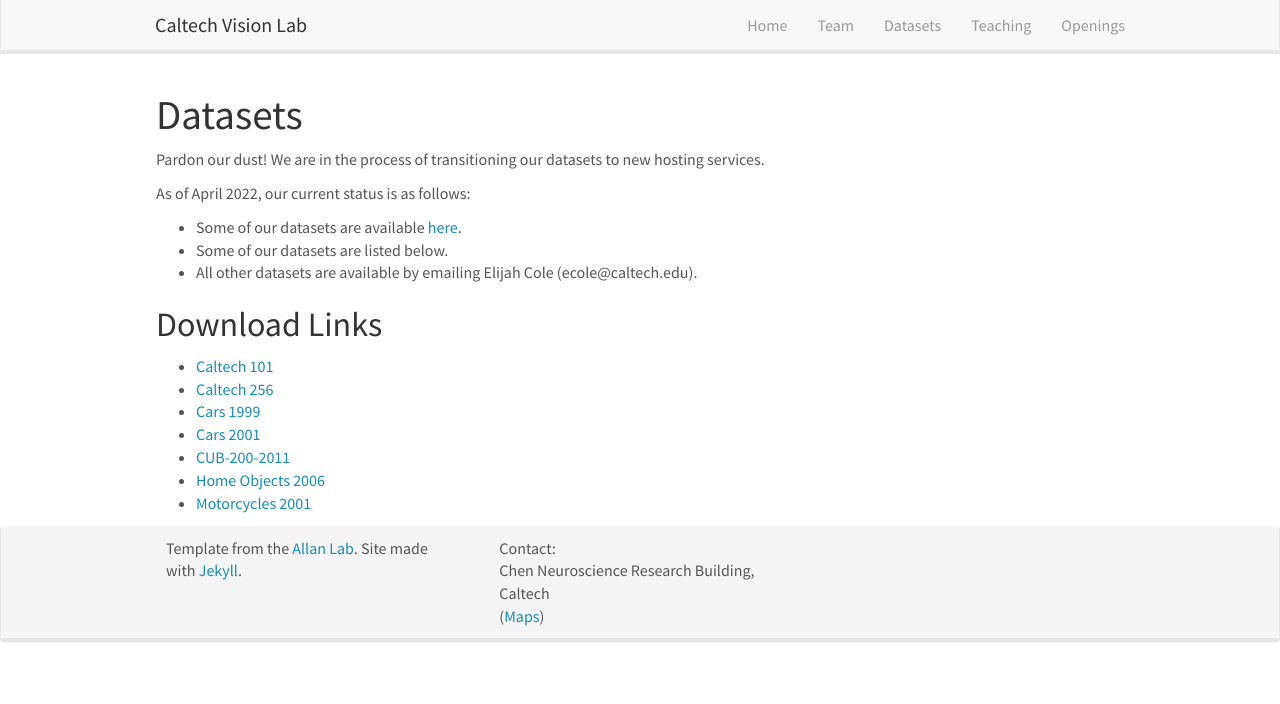
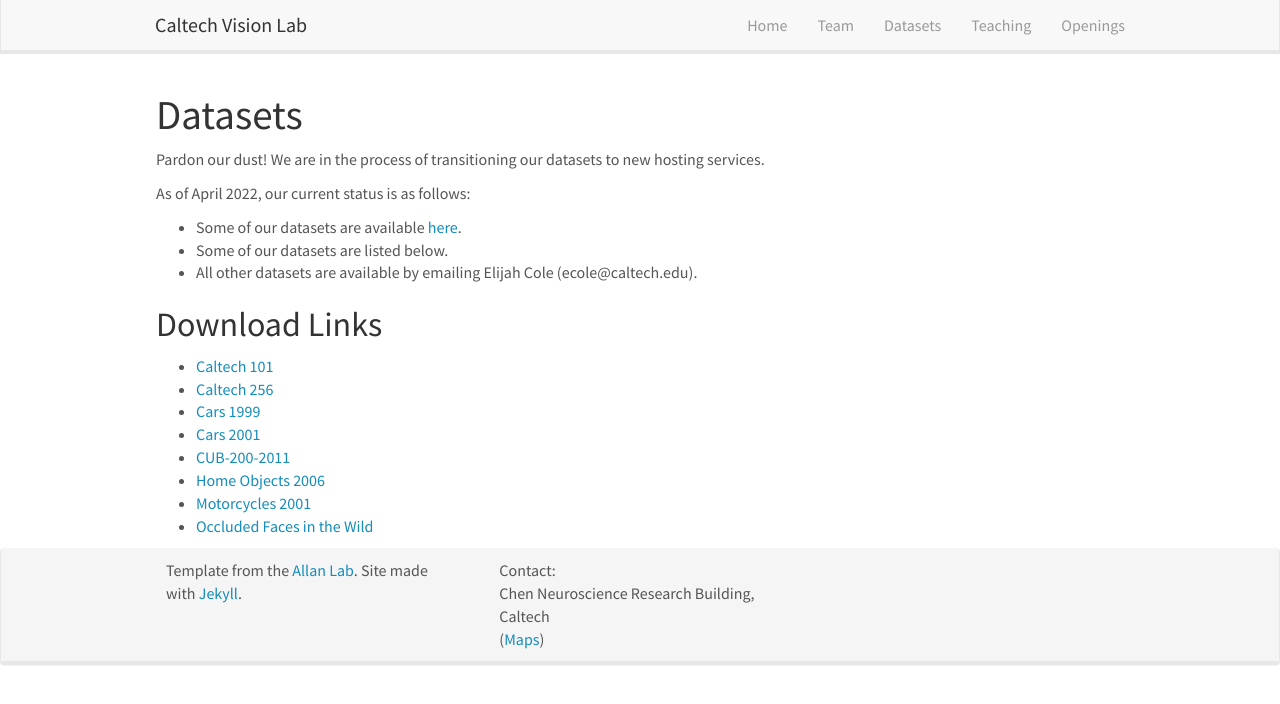
Before and after one commit to caltechvisionlab/caltechvisionlab.github.io, a Jekyll site: the page built from _pages/datasets.md, in a window 1280 px wide. Shown: the top 704 px of the page. Built offline with Jekyll 4.4.1, drawn with Linux system fonts in a browser that asks for light colours; nearby versions of some CDN libraries.

Commit message:
Update datasets.md

```diff
--- a/_pages/datasets.md
+++ b/_pages/datasets.md
@@ -23,3 +23,4 @@
 * [CUB-200-2011](/datasets/cub_200_2011/)
 * [Home Objects 2006](https://data.caltech.edu/records/20089)
 * [Motorcycles 2001](https://data.caltech.edu/records/20088)
+* [Occluded Faces in the Wild](https://data.caltech.edu/records/20099)
```
